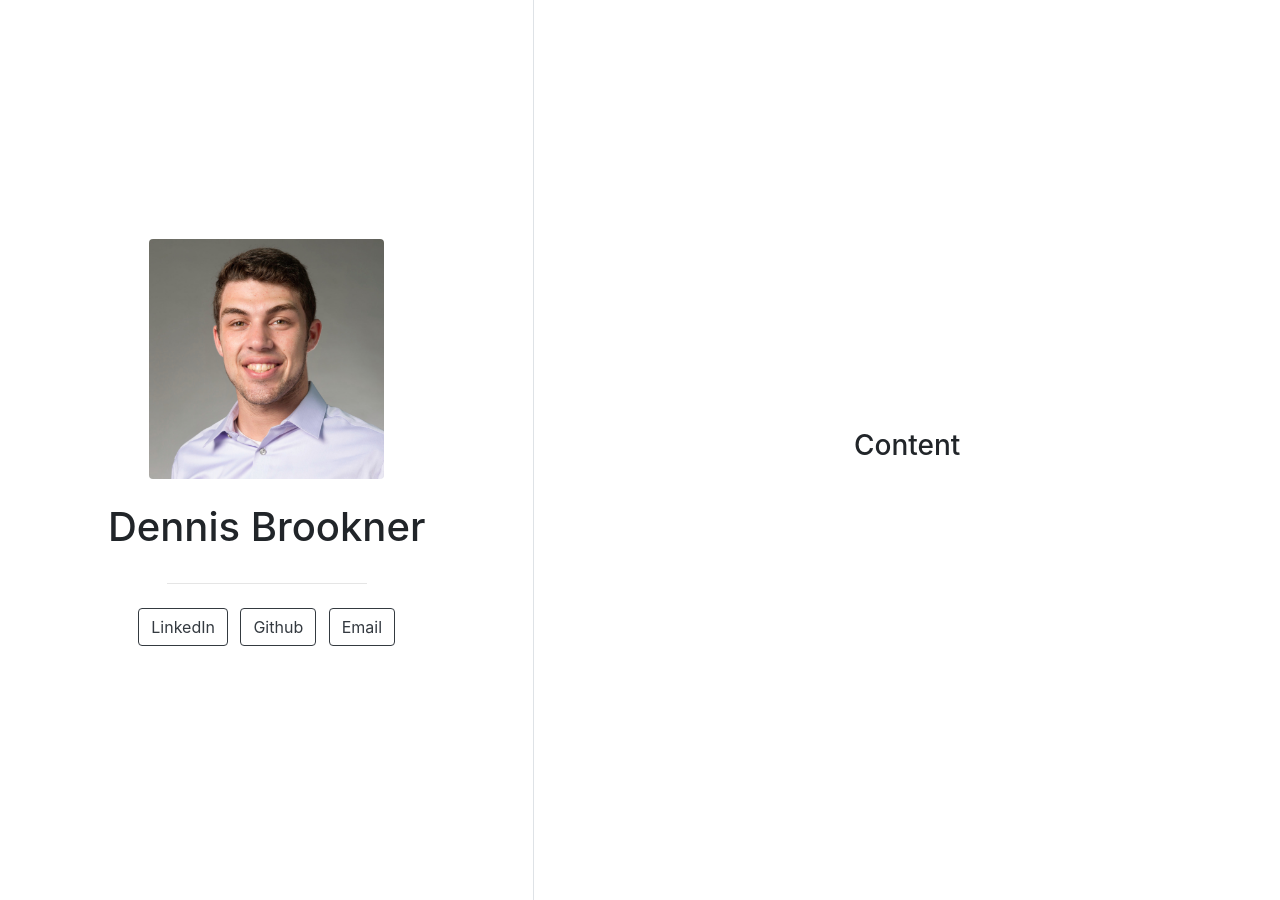
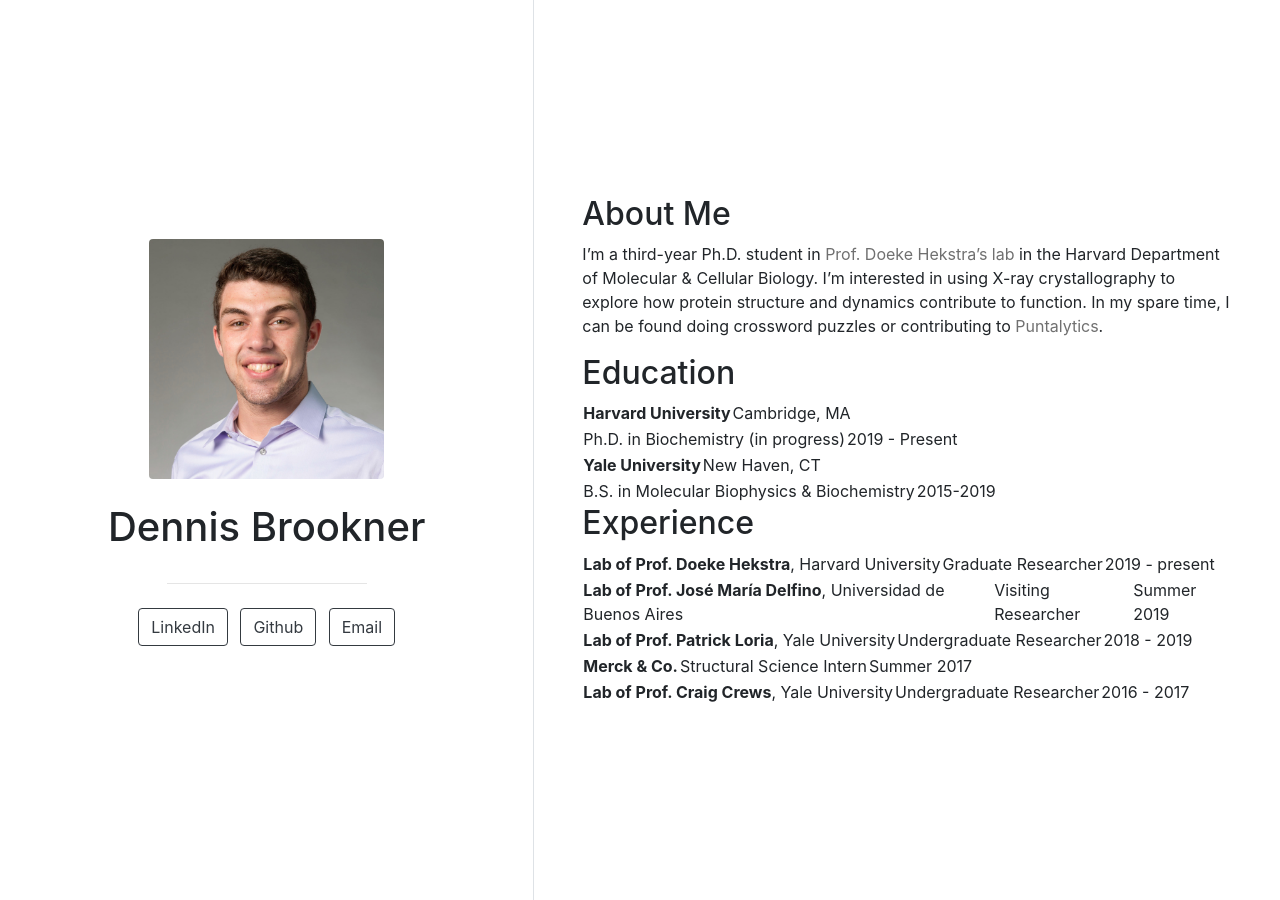
Before and after one commit to dennisbrookner/dennisbrookner.github.io, a Jekyll site: the page built from bio.md, in a window 1280 px wide. Built offline with Jekyll 4.4.1, drawn with Linux system fonts in a browser that asks for light colours; nearby versions of some CDN libraries.

Commit message:
Update bio.md

```diff
--- a/bio.md
+++ b/bio.md
@@ -5,4 +5,28 @@
 headshot: /assets/img/DennisBrooknerHeadshot.jpeg
 ---
 
-### Content
+## About Me
+
+I'm a third-year Ph.D. student in [Prof. Doeke Hekstra's lab](https://hekstralab.fas.harvard.edu) in the Harvard Department of Molecular & Cellular Biology. I'm interested in using X-ray crystallography to explore how protein structure and dynamics contribute to function. In my spare time, I can be found doing crossword puzzles or contributing to [Puntalytics](https://twitter.com/ThePuntRunts).
+
+## Education
+
+**Harvard University** | Cambridge, MA
+
+Ph.D. in Biochemistry (in progress) | 2019 - Present
+
+**Yale University** | New Haven, CT
+
+B.S. in Molecular Biophysics & Biochemistry | 2015-2019
+
+## Experience
+
+**Lab of Prof. Doeke Hekstra**, Harvard University | Graduate Researcher | 2019 - present
+
+**Lab of Prof. José María Delfino**, Universidad de Buenos Aires | Visiting Researcher | Summer 2019
+
+**Lab of Prof. Patrick Loria**, Yale University | Undergraduate Researcher | 2018 - 2019
+
+**Merck & Co.** | Structural Science Intern | Summer 2017
+
+**Lab of Prof. Craig Crews**, Yale University | Undergraduate Researcher | 2016 - 2017
```
